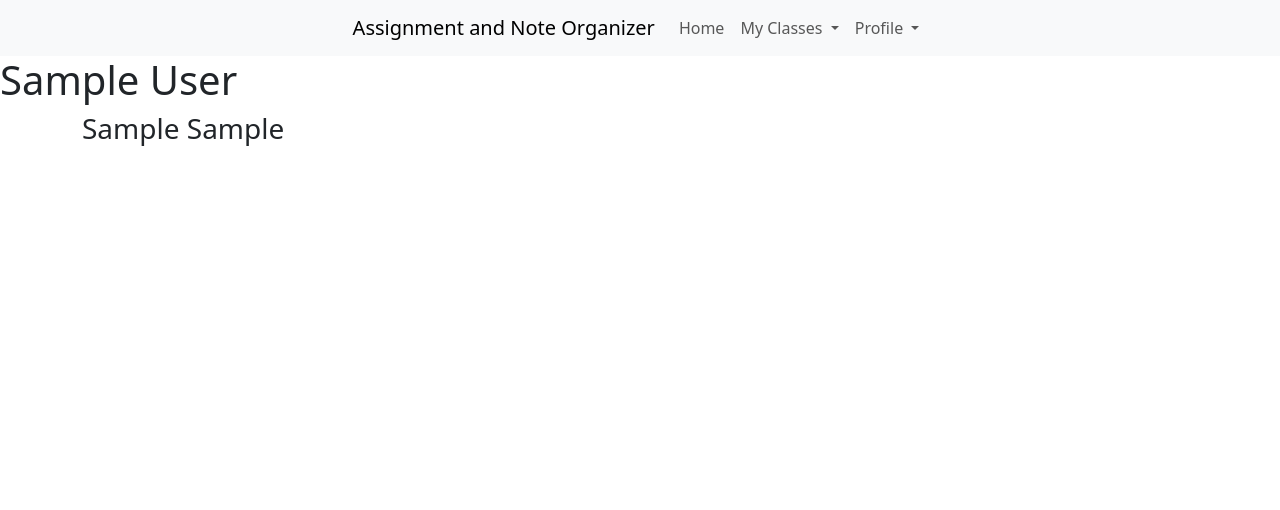
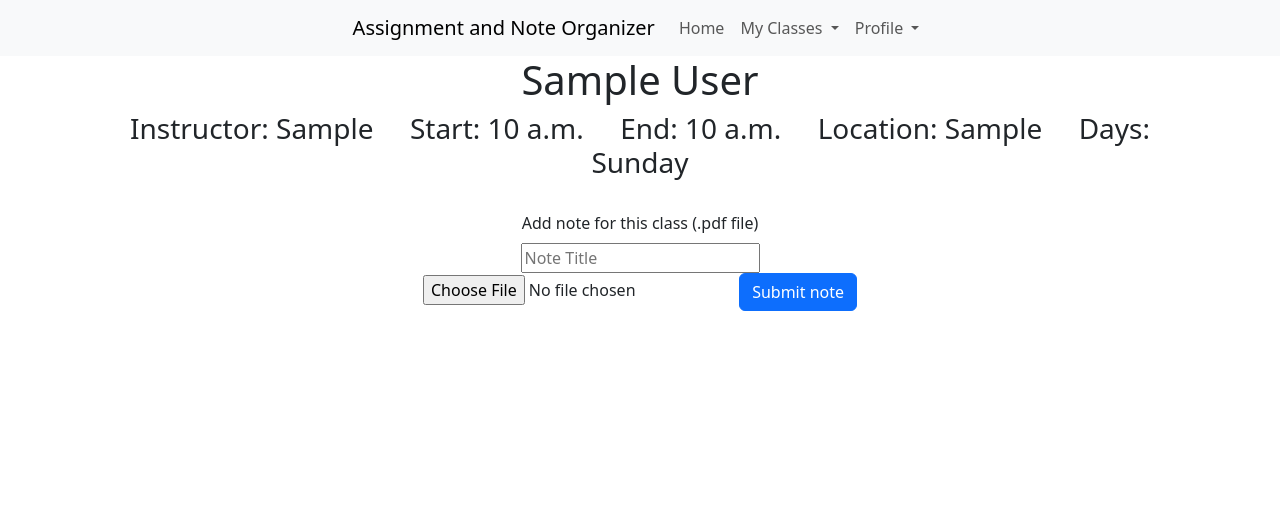
Before and after one commit to eliasposner/HoosNotes, a Django app: page /class/1/ in a window 1280 px wide. Shown: the top 510 px of the page. Run offline with Django 3.2, Linux system fonts and the light colour scheme; a user stored in the database is signed in; tables that the repository leaves empty hold one stand-in row (values such as "Sample post"); some libraries are stand-ins or nearby versions.

Commit message:
Added file form to class detail page with corresponding view

```diff
--- a/mysite/settings.py
+++ b/mysite/settings.py
@@ -169,6 +169,7 @@ STATIC_URL = '/static/'
 
 # Code for adding static & media folder directories from Mudh Rahiman, 2/27/2021
 # https://dev.to/mdrhmn/django-google-authentication-using-django-allauth-18f8
+MEDIA_URL = '/media/'
 STATIC_ROOT = os.path.join(BASE_DIR, 'staticfiles')
 MEDIA_ROOT = os.path.join(BASE_DIR, 'media')
 
--- a/scheduler/models.py
+++ b/scheduler/models.py
@@ -6,6 +6,11 @@ from functools import reduce
 from multiselectfield import MultiSelectField
 import datetime
 
+
+class NoteFile(models.Model):
+	note = models.FileField()
+	title = models.CharField(max_length=200, default='')
+	upload_time = models.DateTimeField(auto_now=True)
 
 # Create your models here.
 class Profile(models.Model):
@@ -35,7 +40,7 @@ class StudentClass(models.Model):
 	end_time = models.TimeField(null=True)
 	location = models.CharField(max_length=200, default='')
 	enrolled_users_count = models.IntegerField(default=0)
-
+	notes = models.ManyToManyField(NoteFile)
 	DAY_OF_THE_WEEK = (
 		("Sunday", "Sunday"),
 		("Monday", "Monday"),
--- a/scheduler/templates/scheduler/class.html
+++ b/scheduler/templates/scheduler/class.html
@@ -2,10 +2,26 @@
 
 
 {% block content %}
-<h1>{{ object.class_name }}</h1>
+<h1 class="text-center">{{ object.class_name }}</h1>
 
 <div class="container">
-    <h3>{{ object.instructor }} {{object.location}}</h3>
+    <h3 class="text-center">Instructor: {{object.instructor}} &nbsp;&nbsp;&nbsp; Start: {{object.start_time}} &nbsp;&nbsp;&nbsp; End: {{object.end_time}} &nbsp;&nbsp;&nbsp; Location: {{object.location}} &nbsp;&nbsp;&nbsp; Days: {{object.days_of_the_week}}</h3>
 </div>
 
+<br>
+
+<div class="container text-center">
+    <form action="{% url 'class_add_note' object.id %}" method="post" enctype="multipart/form-data">
+        {% csrf_token %}
+        <label class="form-label" for="formFile">Add note for this class (.pdf file)</label>
+        <br>
+        <input class="form-control-md" type="text" name="title" placeholder="Note Title">
+        <br>
+        <input class="form-control-md" type="file" accept=".pdf" id="formFile" name="noteFile">
+        <button type="submit" class="btn btn-primary btn-md btn-block">Submit note</button>
+    </form>
+
+</div>
+
+
 {% endblock %}
--- a/scheduler/urls.py
+++ b/scheduler/urls.py
@@ -16,4 +16,5 @@ urlpatterns = [
     path('listclasses/', views.StudentClassListView.as_view(), name = 'list_student_classes'),
     path('joinclasses/', views.StudentClassJoinView.as_view(), name = 'join_student_classes'),
     path('class/<int:pk>/', views.ClassView.as_view(), name="class_detail"),
+    path('class/<int:pk>/addnote/', views.AddNote, name = 'class_add_note'),
 ]
--- a/scheduler/views.py
+++ b/scheduler/views.py
@@ -7,7 +7,7 @@ from rest_auth.registration.views import SocialLoginView
 from rest_framework import authentication, permissions
 from rest_framework.views import APIView
 from rest_framework.decorators import api_view, authentication_classes, permission_classes
-from scheduler.models import StudentClass, Profile
+from scheduler.models import StudentClass, Profile, NoteFile
 from django.views.generic.base import TemplateView
 from django.views.generic.edit import CreateView
 from django.views.generic.detail import DetailView
@@ -16,7 +16,7 @@ from django.views.generic.list import ListView
 from django.contrib.auth import logout
 from django.contrib.auth.decorators import login_required
 from django.utils.decorators import method_decorator
-
+from django.urls import reverse
 class IndexView(TemplateView):
     template_name = 'scheduler/index.html'
 
@@ -72,6 +72,16 @@ class StudentClassListView(ListView):
 class ClassView(DetailView):
     model = StudentClass
     template_name = 'scheduler/class.html'
+
+
+def AddNote(request, pk):
+    studentclass = get_object_or_404(StudentClass, pk=pk)
+    note = NoteFile(note = request.FILES['noteFile'], title = request.POST['title'])
+    note.save()
+    studentclass.notes.add(note)
+    studentclass.save()
+    return HttpResponseRedirect(reverse('class_detail', args=(studentclass.id,)))
+
 '''
 def classpage(request, class_id):
     desiredClass = get_object_or_404(StudentClass, pk=class_id)
```
Also changed, not shown: scheduler/migrations/0024_auto_20211106_0107.py (added).
